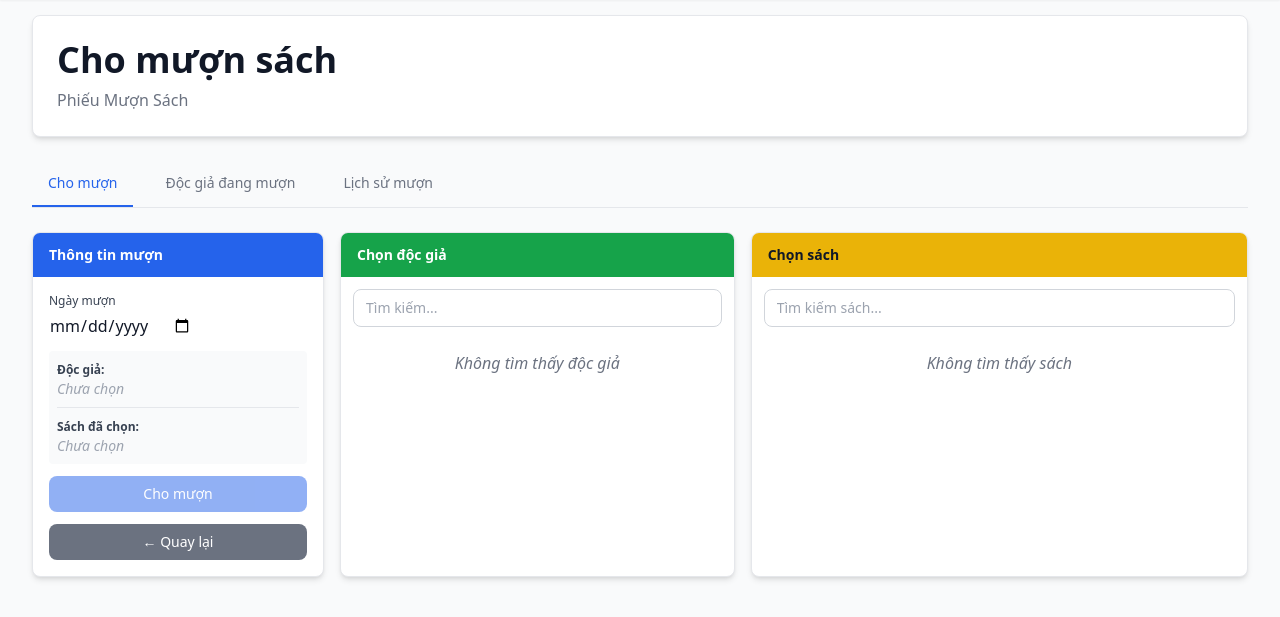
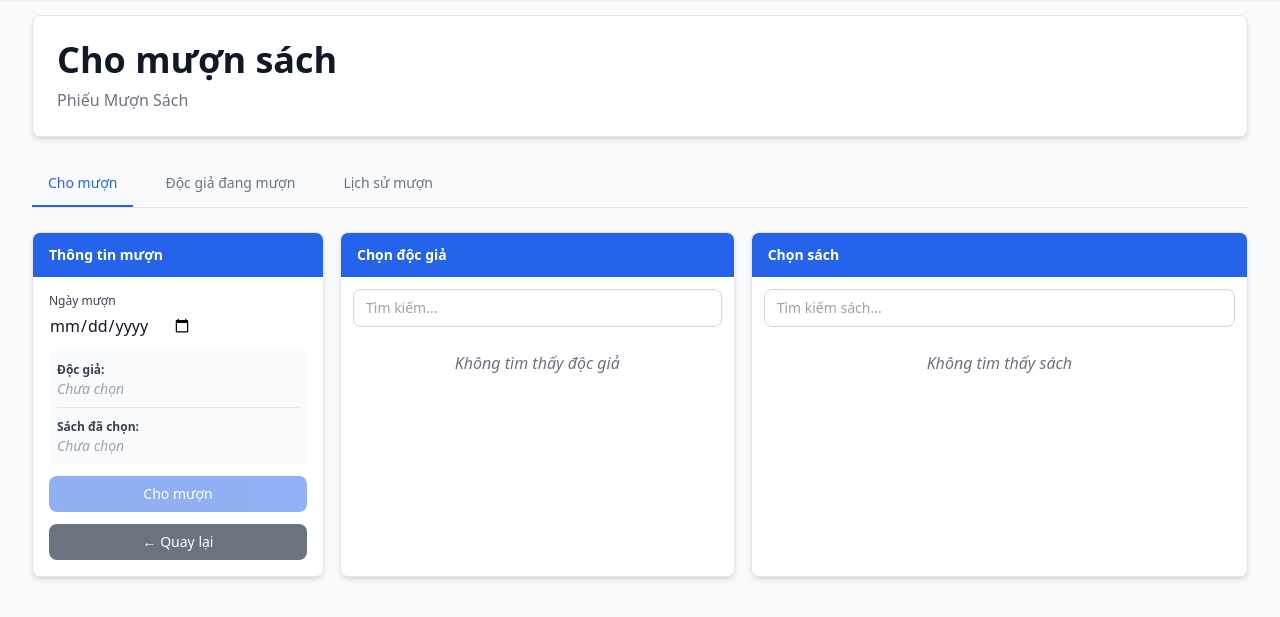
Before and after one commit to WanThinnn/Library-Management-System, a Django app: page /book/borrow/ in a window 1280 px wide. Shown: the part 81-698 px from the top of the page. Run offline with Django 5.2, Linux system fonts and the light colour scheme; the visitor is signed in with stand-in values (Sample User, id 1); data that the repository does not hold is empty; some libraries are stand-ins or nearby versions.

Commit message:
feat: implement UI for book borrowing, returning, and parameter updates.

```diff
--- a/src/templates/app/borrowing/borrow_book.html
+++ b/src/templates/app/borrowing/borrow_book.html
@@ -134,7 +134,7 @@
             <!-- Cột 2: Danh sách độc giả -->
             <div class="lg:col-span-4">
                 <div class="bg-white rounded-lg shadow-md border border-gray-200 overflow-hidden h-full">
-                    <div class="bg-green-600 text-white px-4 py-3">
+                    <div class="bg-blue-600 text-white px-4 py-3">
                         <h5 class="font-semibold text-sm">Chọn độc giả</h5>
                     </div>
                     <div class="p-3">
@@ -158,7 +158,7 @@
             <!-- Cột 3: Danh sách sách -->
             <div class="lg:col-span-5">
                 <div class="bg-white rounded-lg shadow-md border border-gray-200 overflow-hidden h-full">
-                    <div class="bg-yellow-500 text-gray-900 px-4 py-3">
+                    <div class="bg-blue-600 text-white px-4 py-3">
                         <h5 class="font-semibold text-sm">Chọn sách</h5>
                     </div>
                     <div class="p-3">
@@ -184,7 +184,7 @@
     <!-- Tab 2: Độc giả đang mượn -->
     <div class="tab-pane hidden" id="content-borrowing">
         <div class="bg-white rounded-lg shadow-md border border-gray-200 overflow-hidden">
-            <div class="bg-red-600 text-white px-4 py-3">
+            <div class="bg-blue-600 text-white px-4 py-3">
                 <h5 class="font-semibold">
                     Danh sách độc giả đang mượn sách
                 </h5>
@@ -202,7 +202,7 @@
     <!-- Tab 3: Lịch sử mượn -->
     <div class="tab-pane hidden" id="content-history">
         <div class="bg-white rounded-lg shadow-md border border-gray-200 overflow-hidden">
-            <div class="bg-cyan-500 text-white px-4 py-3">
+            <div class="bg-blue-600 text-white px-4 py-3">
                 <h5 class="font-semibold">
                     Danh sách phiếu mượn sách
                 </h5>
--- a/src/templates/app/borrowing/return_book.html
+++ b/src/templates/app/borrowing/return_book.html
@@ -126,7 +126,7 @@
             <!-- Cột 2: Danh sách độc giả -->
             <div class="lg:col-span-4">
                 <div class="bg-white rounded-lg shadow-md border border-gray-200 overflow-hidden h-full">
-                    <div class="bg-green-600 text-white px-4 py-3">
+                    <div class="bg-blue-600 text-white px-4 py-3">
                         <h5 class="font-semibold text-sm"> Chọn độc giả</h5>
                     </div>
                     <div class="p-3">
@@ -148,7 +148,7 @@
             <!-- Cột 3: Danh sách sách -->
             <div class="lg:col-span-5">
                 <div class="bg-white rounded-lg shadow-md border border-gray-200 overflow-hidden h-full">
-                    <div class="bg-yellow-500 text-gray-900 px-4 py-3">
+                    <div class="bg-blue-600 text-white px-4 py-3">
                         <h5 class="font-semibold text-sm">Chọn sách trả</h5>
                     </div>
                     <div class="p-3">
@@ -167,7 +167,7 @@
     <!-- Tab 2: Lịch sử trả -->
     <div class="tab-pane hidden" id="content-history">
         <div class="bg-white rounded-lg shadow-md border border-gray-200 overflow-hidden">
-            <div class="bg-cyan-500 text-white px-4 py-3">
+            <div class="bg-blue-600 text-white px-4 py-3">
                 <h5 class="font-semibold">
                      Danh sách phiếu đã trả
                 </h5>
--- a/src/templates/app/settings/parameter_update.html
+++ b/src/templates/app/settings/parameter_update.html
@@ -70,7 +70,7 @@
 
 <!-- Quản lý loại độc giả -->
 <div class="bg-white rounded-lg shadow-md border border-gray-200 mb-6 overflow-hidden">
-    <div class="bg-purple-600 text-white px-4 py-3 flex justify-between items-center">
+    <div class="bg-blue-600 text-white px-4 py-3 flex justify-between items-center">
         <h5 class="font-semibold">Quản lý loại độc giả</h5>
         <a href="{% url 'reader_type_create' %}" class="bg-white text-purple-600 hover:bg-purple-50 text-xs font-medium py-1 px-3 rounded-lg transition-colors inline-flex items-center gap-1">
             Thêm mới
```
